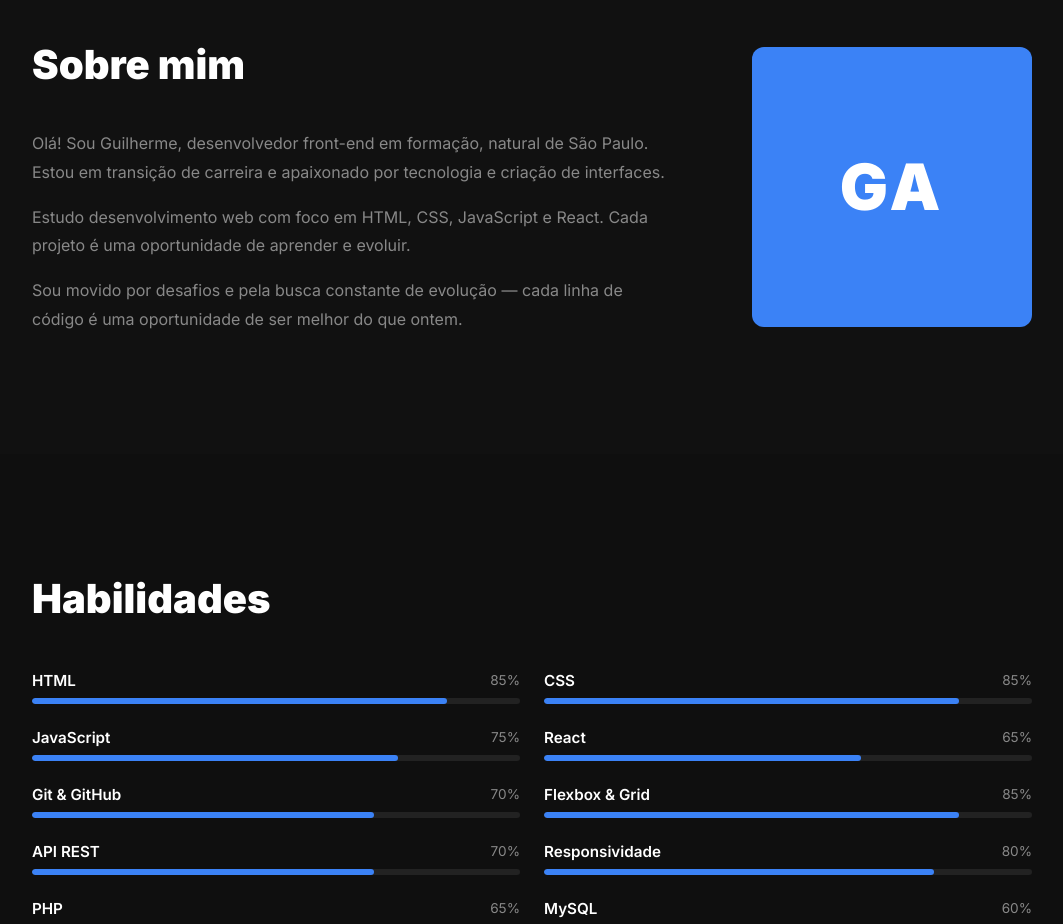
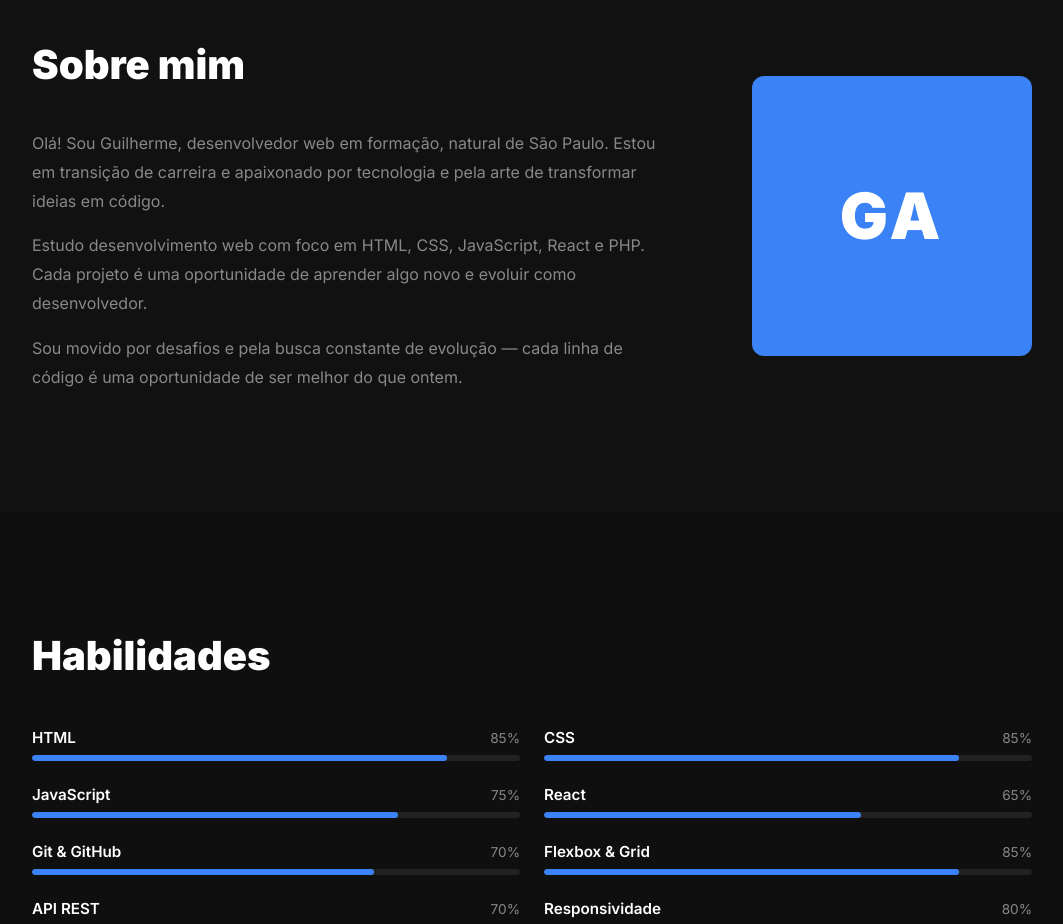
Before and after one commit to guilhermealmeidareact/portfolio-completo, a React (Vite) app: page / in a window 1280 px wide. Shown: the part 880-1804 px from the top of the page, without its empty margins (108-1171 px from the left). Built offline with nearby package versions, Linux system fonts and the light colour scheme.

Commit message:
atualizando o sobre mim

```diff
--- a/src/components/Sobre.jsx
+++ b/src/components/Sobre.jsx
@@ -7,14 +7,12 @@ function Sobre() {
                 <div className={styles.texto}>
                     <h2 className={styles.titulo}>Sobre mim</h2>
                     <p>
-                        Olá! Sou Guilherme, desenvolvedor front-end em formação,
-                        natural de São Paulo. Estou em transição de carreira
-                        e apaixonado por tecnologia e criação de interfaces.
+                        Olá! Sou Guilherme, desenvolvedor web em formação, natural de São Paulo.
+                        Estou em transição de carreira e apaixonado por tecnologia e pela arte de transformar ideias em código.
                     </p>
                     <p>
-                        Estudo desenvolvimento web com foco em HTML, CSS,
-                        JavaScript e React. Cada projeto é uma oportunidade
-                        de aprender e evoluir.
+                       Estudo desenvolvimento web com foco em HTML, CSS, JavaScript, React e PHP.
+                       Cada projeto é uma oportunidade de aprender algo novo e evoluir como desenvolvedor.
                     </p>
                     <p>
                         Sou movido por desafios e pela busca constante de evolução —
```
